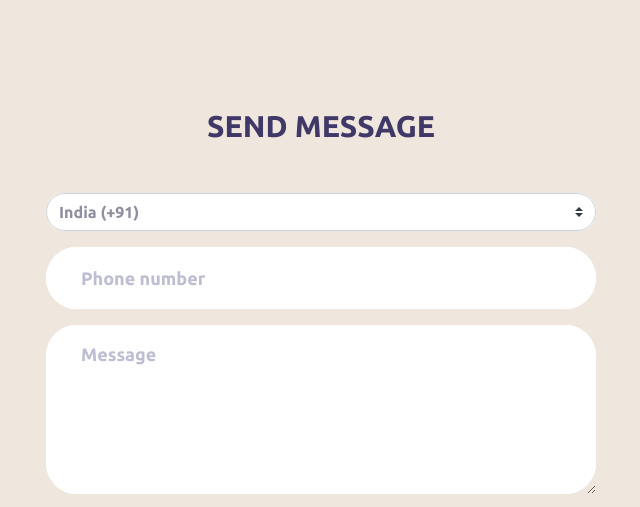
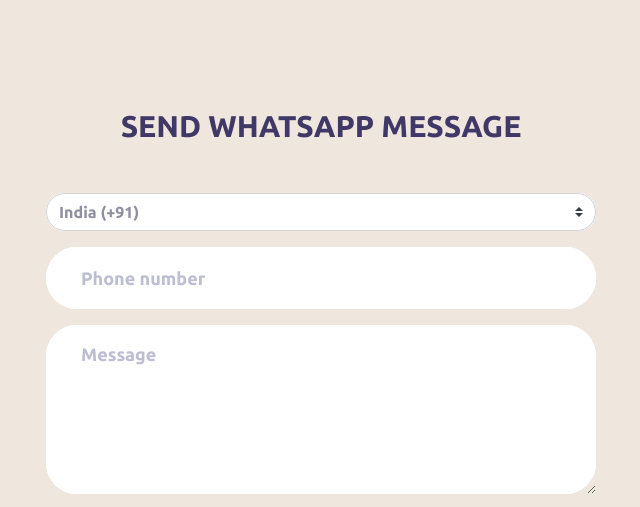
Before and after one commit to sreejith7874/application, a plain HTML site: page index.html in a window 1280 px wide. Shown: the top 507 px of the page, without its empty margins (319-959 px from the left). Drawn offline with nearby package versions, Linux system fonts and the light colour scheme.

```diff
--- a/index.html
+++ b/index.html
@@ -59,7 +59,7 @@
 		<div class="wrap-contact100">
 			<form class="contact100-form" id="form">
 				<span class="contact100-form-title">
-					Send Message
+					Send WhatsApp Message
 				</span>
 
 				<div class="wrap-input100">
```
